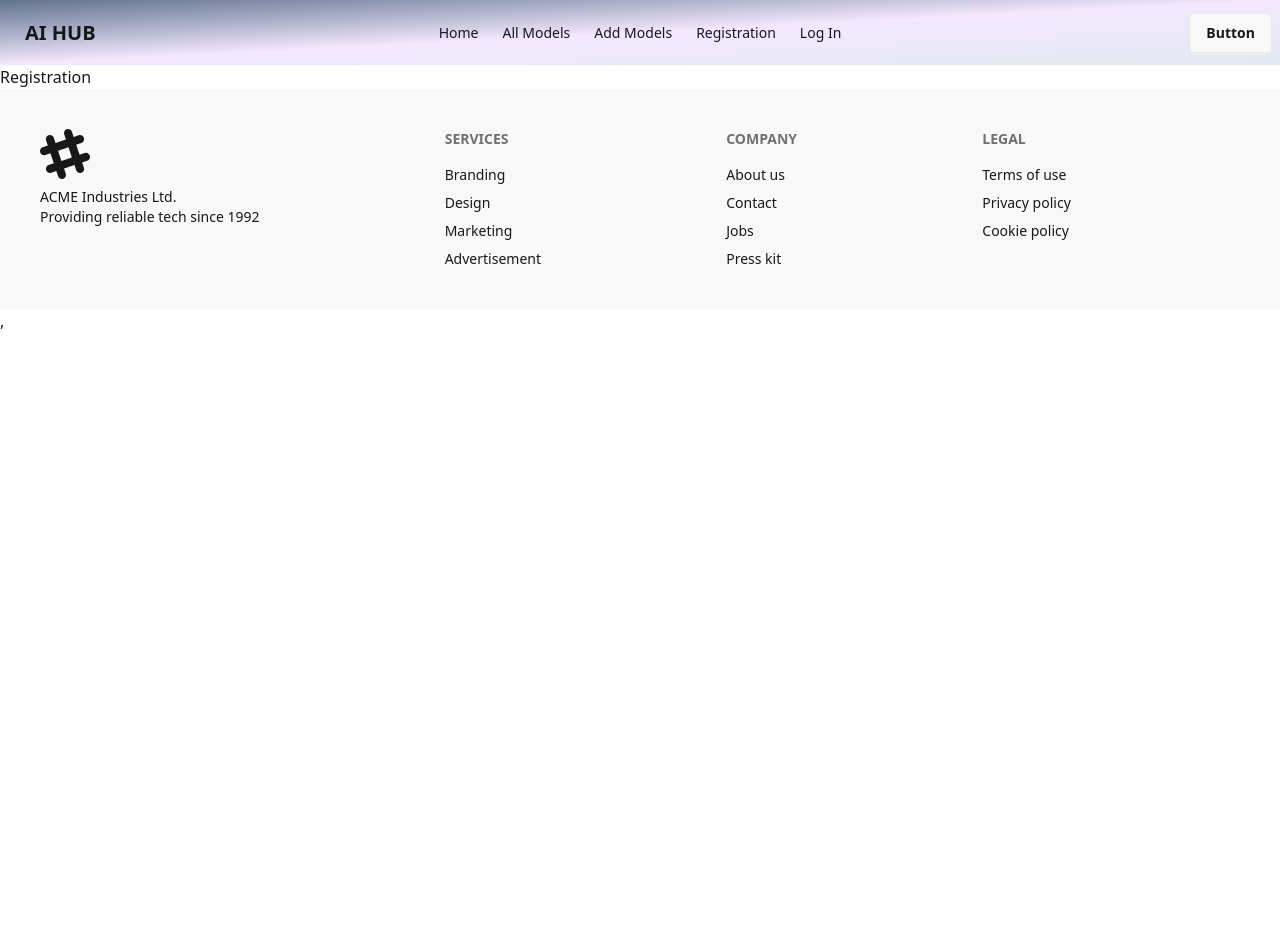
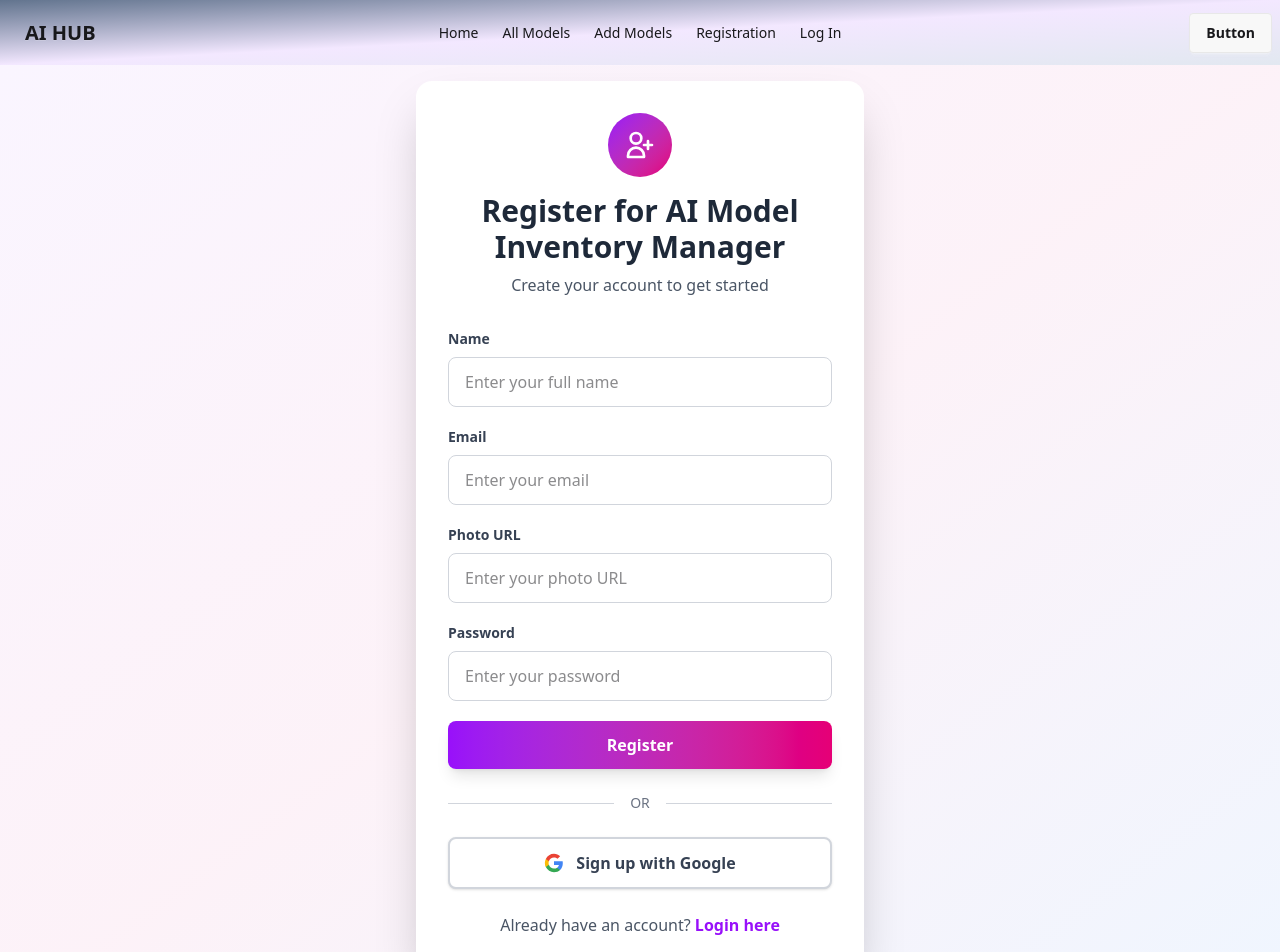
Before and after one commit to SAMIA-TASMIN/AI_Inventory_Client, a React (Vite) app: page /register in a window 1280 px wide. Shown: the top 952 px of the page. Before the commit the page ends 800 px from the top, so only its background shows below. Built offline with nearby package versions, Linux system fonts and the light colour scheme.

Commit message:
registration form

```diff
--- a/src/Pages/Login.jsx
+++ b/src/Pages/Login.jsx
@@ -71,7 +71,7 @@ const Login = () => {
             {/* Login Button */}
             <button
 
-              className="w-full bg-gradient-to-r from-blue-600 to-indigo-600 text-white py-3 rounded-lg font-semibold hover:from-blue-700 hover:to-indigo-700 transition-all duration-300 shadow-lg hover:shadow-xl transform hover:-translate-y-0.5"
+              className="cursor-pointer w-full bg-gradient-to-r from-blue-600 to-indigo-600 text-white py-3 rounded-lg font-semibold hover:from-blue-700 hover:to-indigo-700 transition-all duration-300 shadow-lg hover:shadow-xl transform hover:-translate-y-0.5"
             >
               Login
             </button>
@@ -90,7 +90,7 @@ const Login = () => {
           {/* Google Sign-In Button */}
           <button
             onClick={handleGoogleSignIn}
-            className="w-full flex items-center justify-center gap-3 bg-white border-2 border-gray-300 text-gray-700 py-3 rounded-lg font-semibold hover:bg-gray-50 hover:border-gray-400 transition-all duration-300 shadow-sm hover:shadow-md"
+            className="cursor-pointer w-full flex items-center justify-center gap-3 bg-white border-2 border-gray-300 text-gray-700 py-3 rounded-lg font-semibold hover:bg-gray-50 hover:border-gray-400 transition-all duration-300 shadow-sm hover:shadow-md"
           >
             <svg className="w-5 h-5" viewBox="0 0 24 24">
               <path fill="#4285F4" d="M22.56 12.25c0-.78-.07-1.53-.2-2.25H12v4.26h5.92c-.26 1.37-1.04 2.53-2.21 3.31v2.77h3.57c2.08-1.92 3.28-4.74 3.28-8.09z"/>
--- a/src/Pages/Registration.jsx
+++ b/src/Pages/Registration.jsx
@@ -1,11 +1,155 @@
-import React from 'react';
+
+import { Link } from 'react-router';
 
 const Registration = () => {
-    return (
-        <div>
-            Registration
+
+    const handleGoogleSignIn = () => {
+    console.log('Google Sign-In clicked');
+
+  };
+
+   const handleSubmit = (e) => {
+    e.preventDefault();
+    console.log('Register data:');
+
+  };
+
+
+  return (
+    <div className="min-h-screen bg-gradient-to-br from-purple-50 via-pink-50 to-blue-50 flex items-center justify-center p-4">
+      <div className="w-full max-w-md">
+        {/* Card */}
+        <div className="bg-white rounded-2xl shadow-2xl p-8">
+          {/* Header */}
+          <div className="text-center mb-8">
+            <div className="inline-flex items-center justify-center w-16 h-16 bg-gradient-to-br from-purple-600 to-pink-600 rounded-full mb-4">
+              <svg className="w-8 h-8 text-white" fill="none" stroke="currentColor" viewBox="0 0 24 24">
+                <path strokeLinecap="round" strokeLinejoin="round" strokeWidth={2} d="M18 9v3m0 0v3m0-3h3m-3 0h-3m-2-5a4 4 0 11-8 0 4 4 0 018 0zM3 20a6 6 0 0112 0v1H3v-1z" />
+              </svg>
+            </div>
+            <h1 className="text-3xl font-bold text-gray-800 mb-2">
+              Register for AI Model Inventory Manager
+            </h1>
+            <p className="text-gray-600">Create your account to get started</p>
+          </div>
+
+          {/* Registration Form Fields */}
+          <form onClick={handleSubmit} className="space-y-5">
+            {/* Name Field */}
+            <div>
+              <label htmlFor="name" className="block text-sm font-semibold text-gray-700 mb-2">
+                Name
+              </label>
+              <input
+                type="text"
+                id="name"
+                name="name"
+
+                required
+                className="w-full px-4 py-3 border border-gray-300 rounded-lg focus:ring-2 focus:ring-purple-500 focus:border-transparent outline-none transition-all"
+                placeholder="Enter your full name"
+              />
+            </div>
+
+            {/* Email Field */}
+            <div>
+              <label htmlFor="email" className="block text-sm font-semibold text-gray-700 mb-2">
+                Email
+              </label>
+              <input
+                type="email"
+                id="email"
+                name="email"
+
+                required
+                className="w-full px-4 py-3 border border-gray-300 rounded-lg focus:ring-2 focus:ring-purple-500 focus:border-transparent outline-none transition-all"
+                placeholder="Enter your email"
+              />
+            </div>
+
+            {/* Photo URL Field */}
+            <div>
+              <label htmlFor="photoURL" className="block text-sm font-semibold text-gray-700 mb-2">
+                Photo URL
+              </label>
+              <input
+                type="url"
+                id="photoURL"
+                name="photoURL"
+
+                required
+                className="w-full px-4 py-3 border border-gray-300 rounded-lg focus:ring-2 focus:ring-purple-500 focus:border-transparent outline-none transition-all"
+                placeholder="Enter your photo URL"
+              />
+            </div>
+
+            {/* Password Field */}
+            <div>
+              <label htmlFor="password" className="block text-sm font-semibold text-gray-700 mb-2">
+                Password
+              </label>
+              <input
+                type="password"
+                id="password"
+                name="password"
+                required
+                className="w-full px-4 py-3 border border-gray-300 rounded-lg focus:ring-2 focus:ring-purple-500 focus:border-transparent outline-none transition-all"
+                placeholder="Enter your password"
+              />
+            </div>
+
+            {/* Register Button */}
+            <button
+
+              className="w-full bg-gradient-to-r from-purple-600 to-pink-600 text-white py-3 rounded-lg font-semibold hover:from-purple-700 hover:to-pink-700 transition-all duration-300 shadow-lg hover:shadow-xl transform hover:-translate-y-0.5"
+            >
+              Register
+            </button>
+          </form>
+
+          {/* Divider */}
+          <div className="relative my-6">
+            <div className="absolute inset-0 flex items-center">
+              <div className="w-full border-t border-gray-300"></div>
+            </div>
+            <div className="relative flex justify-center text-sm">
+              <span className="px-4 bg-white text-gray-500 font-medium">OR</span>
+            </div>
+          </div>
+
+          {/* Google Sign-In Button */}
+          <button
+            type="button"
+            onClick={handleGoogleSignIn}
+            className="w-full flex items-center justify-center gap-3 bg-white border-2 border-gray-300 text-gray-700 py-3 rounded-lg font-semibold hover:bg-gray-50 hover:border-gray-400 transition-all duration-300 shadow-sm hover:shadow-md"
+          >
+            <svg className="w-5 h-5" viewBox="0 0 24 24">
+              <path fill="#4285F4" d="M22.56 12.25c0-.78-.07-1.53-.2-2.25H12v4.26h5.92c-.26 1.37-1.04 2.53-2.21 3.31v2.77h3.57c2.08-1.92 3.28-4.74 3.28-8.09z"/>
+              <path fill="#34A853" d="M12 23c2.97 0 5.46-.98 7.28-2.66l-3.57-2.77c-.98.66-2.23 1.06-3.71 1.06-2.86 0-5.29-1.93-6.16-4.53H2.18v2.84C3.99 20.53 7.7 23 12 23z"/>
+              <path fill="#FBBC05" d="M5.84 14.09c-.22-.66-.35-1.36-.35-2.09s.13-1.43.35-2.09V7.07H2.18C1.43 8.55 1 10.22 1 12s.43 3.45 1.18 4.93l2.85-2.22.81-.62z"/>
+              <path fill="#EA4335" d="M12 5.38c1.62 0 3.06.56 4.21 1.64l3.15-3.15C17.45 2.09 14.97 1 12 1 7.7 1 3.99 3.47 2.18 7.07l3.66 2.84c.87-2.6 3.3-4.53 6.16-4.53z"/>
+            </svg>
+            Sign up with Google
+          </button>
+
+          {/* Login Link */}
+          <div className="mt-6 text-center">
+            <p className="text-gray-600">
+              Already have an account?{' '}
+              <Link to="/login" className="text-purple-600 hover:text-purple-800 font-semibold transition-colors">
+                Login here
+              </Link>
+            </p>
+          </div>
         </div>
-    );
+
+        {/* Footer Text */}
+        <p className="text-center text-gray-500 text-sm mt-6">
+          © 2024 AI Model Inventory Manager. All rights reserved.
+        </p>
+      </div>
+    </div>
+  );
 };
 
 export default Registration;
```
